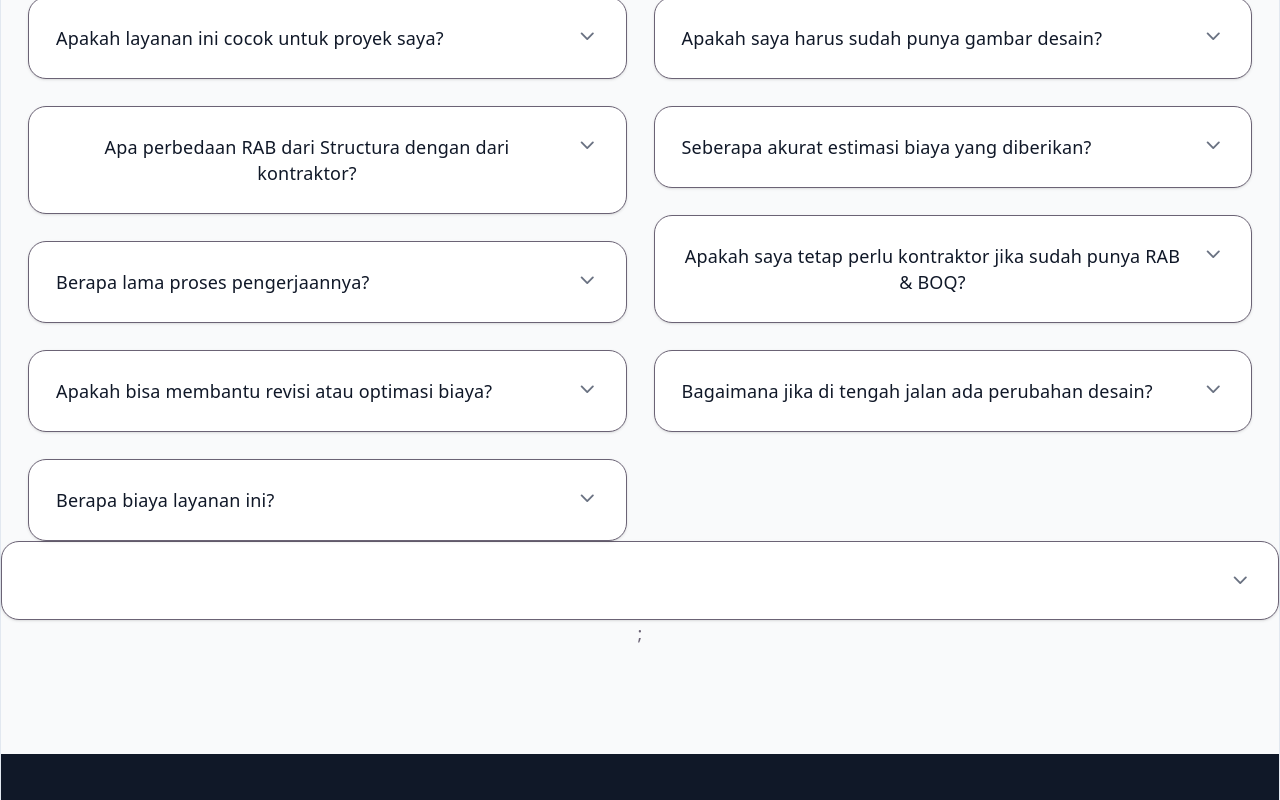
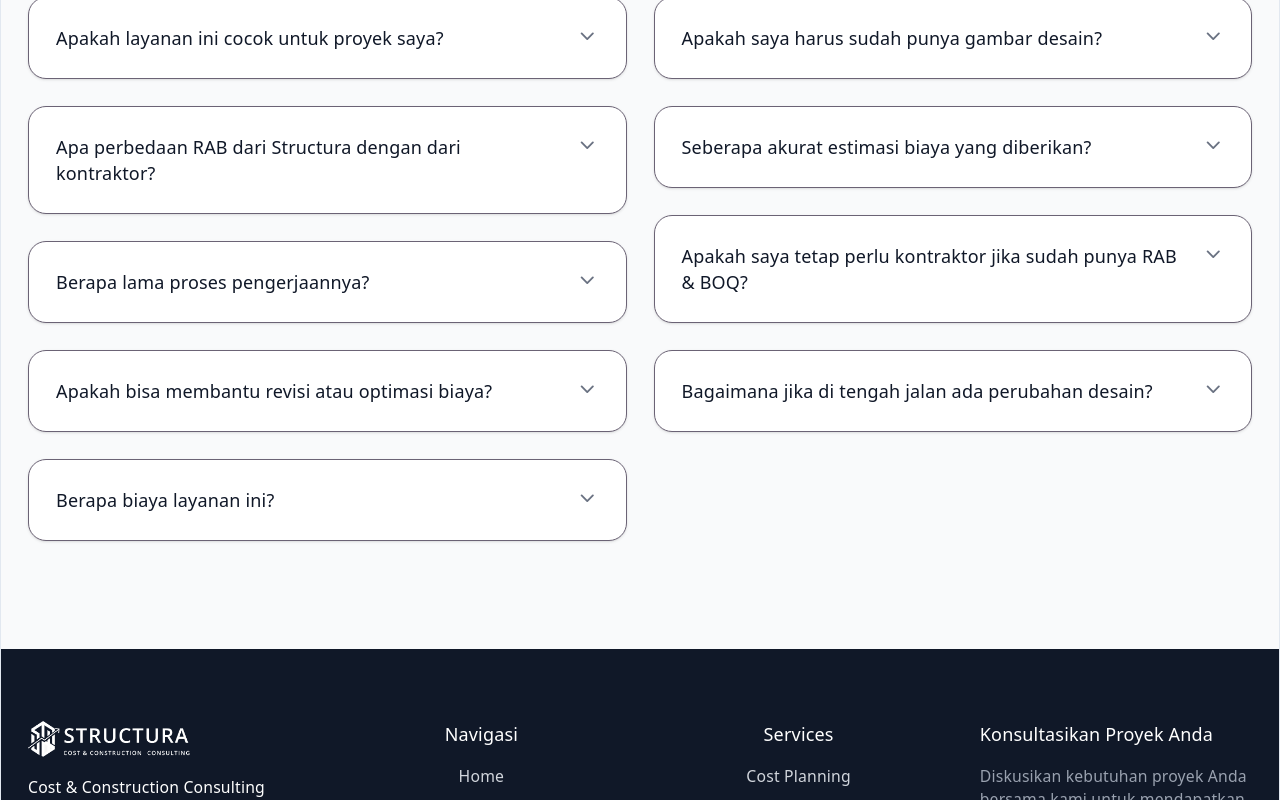
Before and after one commit to armansyahhkm1995/Structura_website, a React (Vite) app: page / in a window 1280 px wide. Shown: the part 9480-10280 px from the top of the page. Built offline with nearby package versions, Linux system fonts and the light colour scheme.

Commit message:
commit 9 april 2026 16:02

```diff
--- a/src/components/sections/FAQSection.jsx
+++ b/src/components/sections/FAQSection.jsx
@@ -50,7 +50,6 @@ export default function FAQSection() {
           </div>
         </div>
       </div>
-      <FAQItem faq={faqs} openId={openId} toggleFAQ={toggleFAQ} />;
     </section>
   );
 }
--- a/src/components/ui/FAQItem.jsx
+++ b/src/components/ui/FAQItem.jsx
@@ -1,7 +1,7 @@
 import { motion, AnimatePresence } from "framer-motion";
 import { ChevronDown } from "lucide-react";
 
-export default function FAQItem({ faq, openId }) {
+export default function FAQItem({ faq, openId, toggleFAQ }) {
   const isOpen = openId === faq.id;
 
   return (
@@ -14,7 +14,7 @@ export default function FAQItem({ faq, openId }) {
     >
       {/* HEADER */}
       <div className="flex items-start justify-between gap-4">
-        <h3 className="font-medium text-gray-900">{faq.question}</h3>
+        <h3 className="font-medium text-gray-900 text-left">{faq.question}</h3>
 
         {/* ICON */}
         <motion.div
--- a/src/utils/ScrollToTop.jsx
+++ b/src/utils/ScrollToTop.jsx
@@ -7,7 +7,7 @@ export default function ScrollToTop() {
   useEffect(() => {
     window.scrollTo({
       top: 0,
-      behavior: "instant", // bisa ganti "smooth" kalau mau animasi
+      behavior: "smooth",
     });
   }, [pathname]);
 
```
